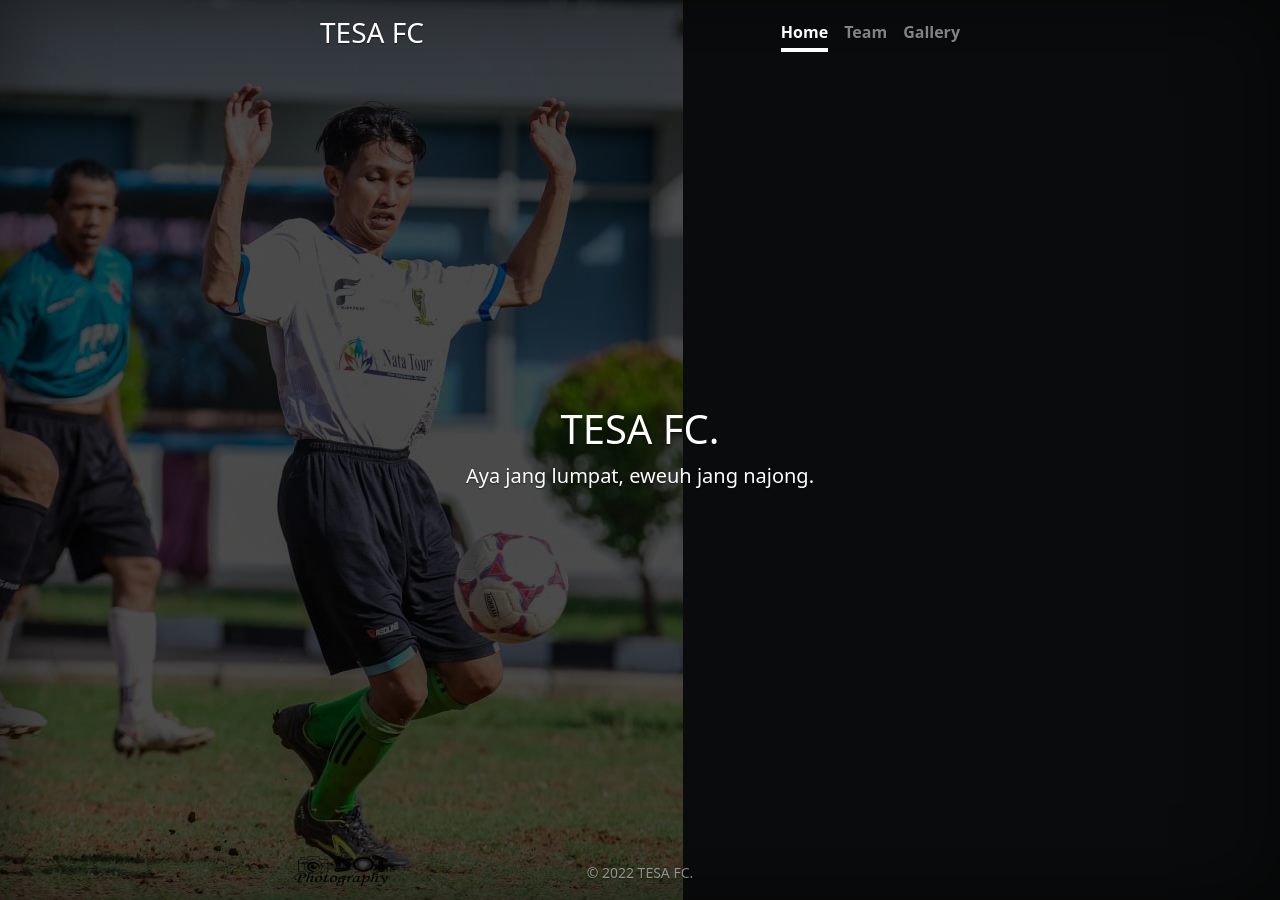
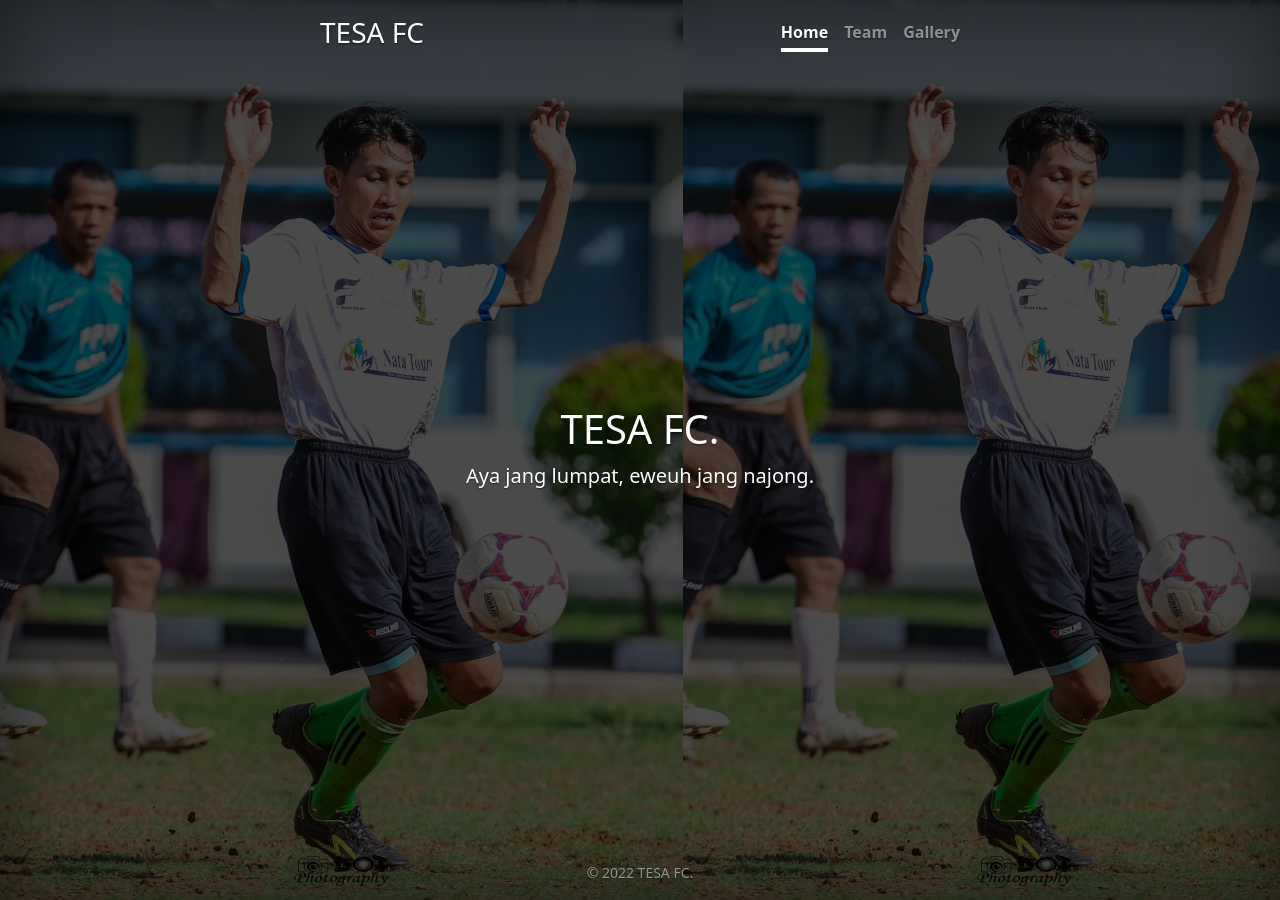
Before and after one commit to tesafc/www, a Jekyll site: the page built from index.html, in a window 1280 px wide. Built offline with Jekyll 4.4.1, drawn with Linux system fonts in a browser that asks for light colours.

Commit message:
Update homepage.html

```diff
--- a/_layouts/homepage.html
+++ b/_layouts/homepage.html
@@ -35,7 +35,7 @@
   <body class="d-flex h-100 text-center text-white bg-dark" style="background-image: linear-gradient(
       rgba(0, 0, 0, 0.7),
       rgba(0, 0, 0, 0.7)
-    ), url('assets/IMG-20220101-WA0001~2.jpg'); object-fit: cover; background-repeat: no-repeat;">
+    ), url('assets/IMG-20220101-WA0001~2.jpg');">
     <div class="cover-container d-flex w-100 h-100 p-3 mx-auto flex-column">
       <header class="mb-auto">
         <div>
```
